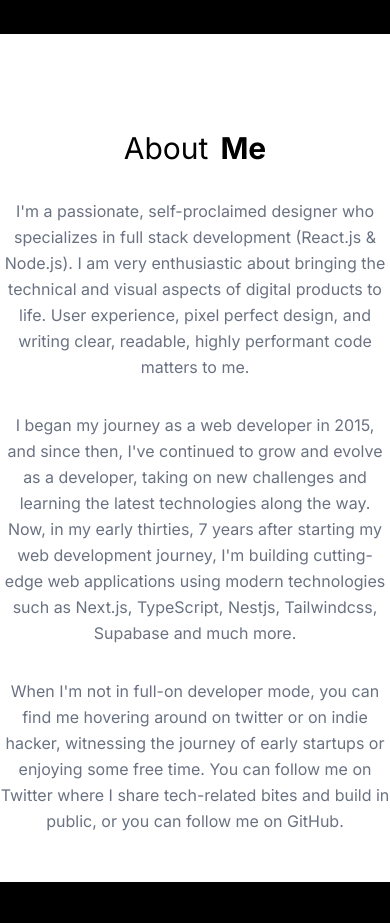
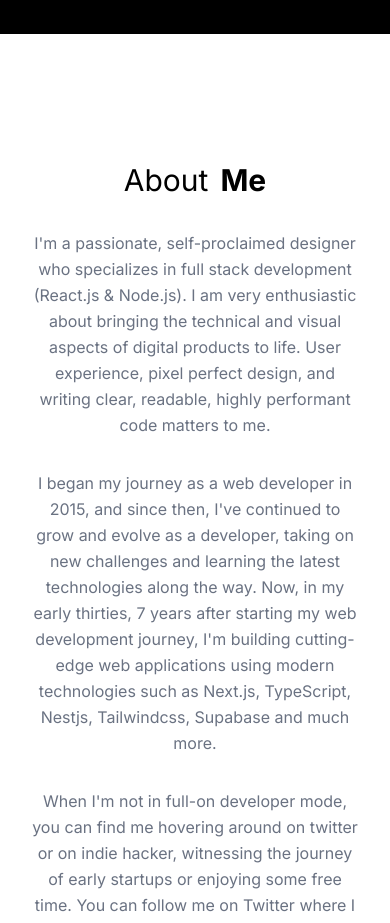
Before and after one commit to locodafux/portfolio, a Next.js app: page / in a window 390 px wide. Shown: the part 3900-4823 px from the top of the page. Built offline with nearby package versions, Linux system fonts and the light colour scheme.

Commit message:
fixed about padding

```diff
--- a/src/app/components/About.jsx
+++ b/src/app/components/About.jsx
@@ -26,7 +26,7 @@ const About = (props) => {
         </div>
       )}
 
-      <div className={`${isMobile ? "w-screen text-center" : "w-1/2 p-24"} flex flex-col items-center mt-24`}>
+      <div className={`${isMobile ? "w-screen text-center p-8" : "w-1/2 p-24"} flex flex-col items-center mt-24`}>
         <div className="flex flex-col gap-y-8">
           <div className={`${isMobile ? "text-3xl" : "text-5xl"} flex flex-col gap-y-4`}>
             <div className="flex gap-x-3 justify-center lg:justify-start">
--- a/src/app/components/Experience/Experiences.jsx
+++ b/src/app/components/Experience/Experiences.jsx
@@ -13,7 +13,7 @@ const Experiences = () => {
     {
       id: "erovoutika-logo",
       image_type: "png",
-      job_title: "Web Developer at Erovoutika Inc. ( Internship )",
+      job_title: "Web Developer at Erovoutika Inc. (Internship)",
       year_attended: "Feb 2024 - June 2024",
       job_desc: "As a Web Developer, I handle the backend development of an Attendance Monitoring System using Tailwind CSS, Bootstrap, MySQL, and PHP, hosted on GoDaddy. I have also worked on the backend of Eroquiz, a quiz app built with Android Studio.",
     },
```
